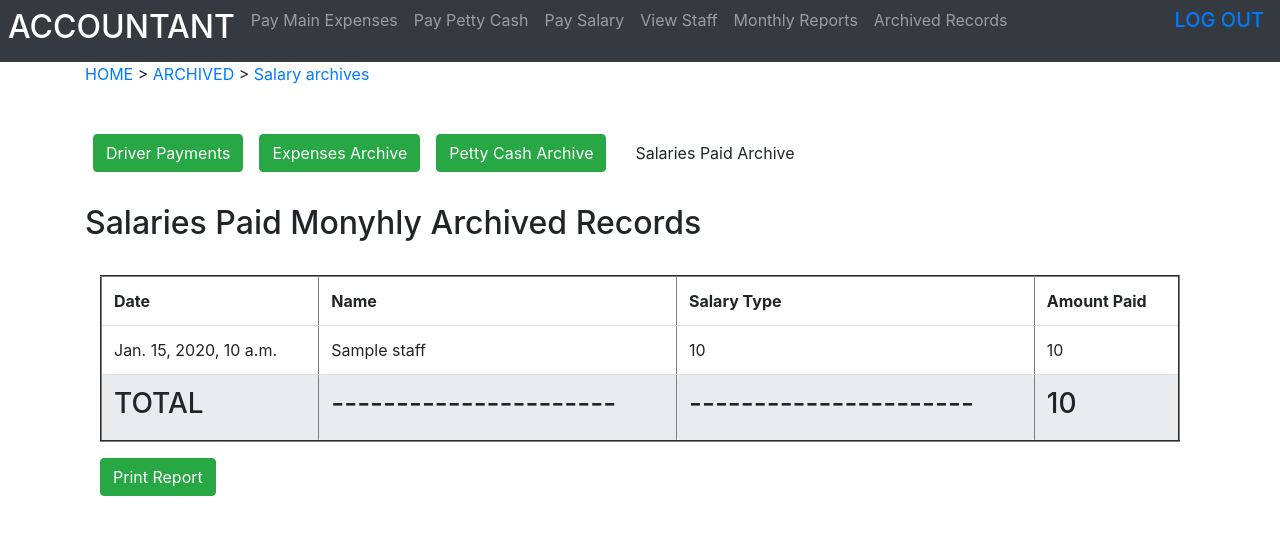
After one commit to Dihfahsih1/Inventory-Management-System, a Django app: template dashboard/templates/salaryarchive.html in a window 1280 px wide. The commit adds this page. Shown: the top 535 px of the page. Run offline with Django 3.2, Linux system fonts and the light colour scheme; the template is opened without the code that fills it: most values are stand-ins (such as "Sample title", 1, 10 or a date in 2020); some libraries are stand-ins or nearby versions.

Commit message:
New Changes
Signed-off-by: Mugoya Dihfahsih <34502352+Dihfahsih1@users.noreply.github.com>

```diff
--- a/dashboard/templates/base.html
+++ b/dashboard/templates/base.html
@@ -20,25 +20,28 @@ arial-controls="navbarsExample02" arial-exapanded="false">
               <a class="nav-link" href="{% url 'display_cashiers'  %}"><h2>ACCOUNTANT<span class="sr-only">(current)</span></h2></a>
           </li>
 
-            <h4><li class="nav-item {% if url_name == 'enter_expenditure' %}active{% endif %}">
+             <li class="nav-item {% if url_name == 'enter_expenditure' %}active{% endif %}">
              <a class="nav-link" href="{% url 'enter_expenditure'  %}">Pay Main Expenses</a>
-            </li></h4>
-          <h4><li class="nav-item {% if url_name == 'enter_sundryexpense' %}active{% endif %}">
+             </li>
+             <li class="nav-item {% if url_name == 'enter_sundryexpense' %}active{% endif %}">
               <a class="nav-link" href="{% url 'enter_sundryexpense'  %}">Pay Petty Cash</a>
-          </li></h4>
+             </li>
 
-           <h4><li class="nav-item {% if url_name == 'pay_salary' %}active{% endif %}">
+             <li class="nav-item {% if url_name == 'pay_salary' %}active{% endif %}">
               <a class="nav-link" href="{% url 'pay_salary'  %}">Pay Salary</a>
-          </li></h4>
+             </li>
 
 
-          <h4><li class="nav-item {% if url_name == 'display_viewstaff' %}active{% endif %}">
+             <li class="nav-item {% if url_name == 'display_viewstaff' %}active{% endif %}">
               <a class="nav-link" href="{% url 'display_viewstaff'  %}">View Staff</a>
-          </li></h4>
+             </li>
 
-           <h4><li class="nav-item {% if url_name == 'expenditurereport' %}active{% endif %}">
-              <a class="nav-link" href="{% url 'expenditurereport'  %}">General Reports</a>
-          </li></h4>
+             <li class="nav-item {% if url_name == 'expenditurereport' %}active{% endif %}">
+                 <a class="nav-link" href="{% url 'expenditurereport' %}">Monthly Reports</a>
+             </li>
+             <li class="nav-item {% if url_name == 'expenditurearchive' %}active{% endif %}">
+                 <a class="nav-link" href="{% url 'expenditurearchive' %}">Archived Records</a>
+             </li>
          {% endwith %}
       </ul>
       <!--
@@ -49,7 +52,7 @@ arial-controls="navbarsExample02" arial-exapanded="false">
       </form>-->
   </div>
    <li class="nav-item active float-lg-right" >
-       <a class="nav-link" href="#"><h2>LOG OUT</h2></a>
+       <a class="nav-link" href="#"><h5>LOG OUT</h5></a>
           </li>
 </nav>
 <div class="container">
--- a/dashboard/templates/expenditurepdf.html
+++ b/dashboard/templates/expenditurepdf.html
@@ -57,12 +57,12 @@
             <h3>Generated on - {{ today | date:"d/m/Y" }}</h3>
         </div>
         <div class="list-group">
-            <h2 style="align-content:center" > Main Expenditure Report</h2>
+            <h2 style="align-content:center"> Main Expenditure Report for the month of {{ month }}</h2>
         </div>
 
         <table class="table" border="2">
             <thead>
-            <tr>
+            <tr style="font-size:larger">
                 <th>Date</th>
                 <th>Name</th>
                 <th>Reason</th>
@@ -71,7 +71,7 @@
             </thead>
             <tbody>
             {% for ex in expense %}
-                <tr>
+                <tr style="font-size:large">
 
         <td>{{ ex.Date}}</td>
         <td>{{ ex.PaymentMadeTo}}</td>
--- a/dashboard/templates/pdf.html
+++ b/dashboard/templates/pdf.html
@@ -55,12 +55,12 @@
             <h3>Generated on - {{ today | date:"d/m/Y" }}</h3>
         </div>
         <div class="list-group">
-            <h2 style="align-content:center" > Salaries Paid Report</h2>
+            <h2 style="align-content:center"> Monthly Salaries Paid Report for the month of {{ month }}</h2>
         </div>
 
         <table class="table" border="2">
             <thead>
-            <tr>
+            <tr style="font-size:larger">
                 <th>Date</th>
                 <th>Name</th>
                 <th>Salary Type</th>
@@ -69,7 +69,7 @@
             </thead>
             <tbody>
             {% for salary in salaries %}
-                <tr>
+                <tr style="font-size:large">
                     <td>{{ salary.Date }}</td>
                     <td>{{ salary.Staff}}</td>
                     <td>{{ salary.Salary_Type}}</td>
--- /dev/null
+++ b/dashboard/templates/salaryarchive.html
@@ -0,0 +1,73 @@
+{% extends 'base.html' %}
+{% block body %}
+    <p>
+        <a href="{% url 'display_cashiers' %}">HOME</a> > <a href="{% url 'expenditurereport' %}">ARCHIVED</a> ><a
+            href="{% url 'salaryarchive' %}"> Salary archives</a>
+    </p><br>
+    <nav class="nav navbar-expand">
+        <ul class="navbar-nav mr-auto">
+
+            <li>
+                <a class="nav-link" href="#">
+                    <button class="btn btn-success">Driver Payments</button>
+                </a>
+            </li>
+            <li class="nav-item {% if url_name == 'expenditurearchive' %}active{% endif %}">
+                <a class="nav-link" href="{% url 'expenditurearchive' %}">
+                    <button class="btn btn-success">Expenses Archive</button>
+                </a>
+            </li>
+            <li>
+                <a class="nav-link" href="{% url 'sundryarchive' %}">
+                    <button class="btn btn-success">Petty Cash Archive</button>
+                </a>
+            </li>
+
+            <li class="nav-item {% if url_name == 'salaryarchive' %}active{% endif %}">
+                <a class="nav-link" href="{% url 'salaryarchive' %}">
+                    <button class="btn btn-default">Salaries Paid Archive</button>
+                </a>
+            </li>
+
+        </ul>
+    </nav>
+    <br>
+
+    <h2>Salaries Paid Monyhly Archived Records</h2>
+
+    <div class="container">
+        <table class="table table-hover" border="2">
+            <thead class="font-weight-bold ">
+            <tr class="success">
+                <td>Date</td>
+                <td>Name</td>
+                <td>Salary Type</td>
+                <td>Amount Paid</td>
+            </tr>
+            </thead>
+
+            <tbody>
+
+            {% for total in queryset %}
+                <tr>
+                    <td>{{ total.Date }}</td>
+                    <td>{{ total.Staff }}</td>
+                    <td>{{ total.Salary_Type }}</td>
+                    <td>{{ total.Amount }}</td>
+                </tr>
+            {% endfor %}<br>
+            <tr>
+                <td class="jumbotron"><h3>TOTAL</h3></td>
+                <td class="jumbotron"><h3>----------------------</h3></td>
+                <td class="jumbotron"><h3>----------------------</h3></td>
+                <td class="jumbotron"><h3>{{ total }}</h3></td>
+            </tr>
+            </tbody>
+        </table>
+        <a href="{% url 'salariespdf' %}">
+            <button class="btn btn-success">Print Report</button>
+        </a>
+    </div>
+
+
+{% endblock %}
--- a/dashboard/templates/salaryindex.html
+++ b/dashboard/templates/salaryindex.html
@@ -26,7 +26,7 @@
         <h4>Salaries Paid Report</h4>
         <h5>(Allowances, Advances, Commission and Monthly salaries )</h5>
     </div>
-
+    <p>Please submit the report at the end of the month to be archived</p>
     <table class="table table-hover" border="2">
     <thead class="font-weight-bold ">
     <tr class="success">
@@ -55,7 +55,9 @@
         </tr>
     </tbody>
     </table>
-<a href="#"><button class="btn btn-primary float-md-right">Submit Report</button></a>
+    <a href="{% url 'salaryarchive' %}">
+        <button class="btn btn-primary float-md-right">Submit Report</button>
+    </a>
 <a href="{% url 'salariespdf'  %}"><button class="btn btn-success">Print Report</button></a>
 </div>
 
--- a/dashboard/templates/sundryindex.html
+++ b/dashboard/templates/sundryindex.html
@@ -54,7 +54,9 @@
     </tbody>
 
     </table>
-<a href="#}"><button class="btn btn-primary float-md-right">Submit Report</button></a>
+    <a href="{% url 'sundryarchive' %}">
+        <button class="btn btn-primary float-md-right">Submit Report</button>
+    </a>
 <a href="{% url 'sundrypdf'%}"><button class="btn btn-success">Print Report</button></a>
 
 </div>
```
Also changed, not shown: dashboard/templates/expenditurearchive.html (added, +73 -0 lines), dashboard/templates/expenditureindex.html (+7 -3 lines), dashboard/templates/sundryarchive.html (added, +71 -0 lines), dashboard/templates/sundrypdf.html (+3 -4 lines), dashboard/urls.py (+6 -1 lines), dashboard/views.py (+68 -17 lines), dashboard/migrations/0003_auto_20190220_1313.py (added), dashboard/migrations/0004_auto_20190220_1338.py (added), dashboard/migrations/0005_auto_20190220_1627.py (added), dashboard/migrations/0006_auto_20190221_0937.py (added), dashboard/migrations/0007_auto_20190221_0942.py (added), db.sqlite3, media/canonlogo.jpg (added).
